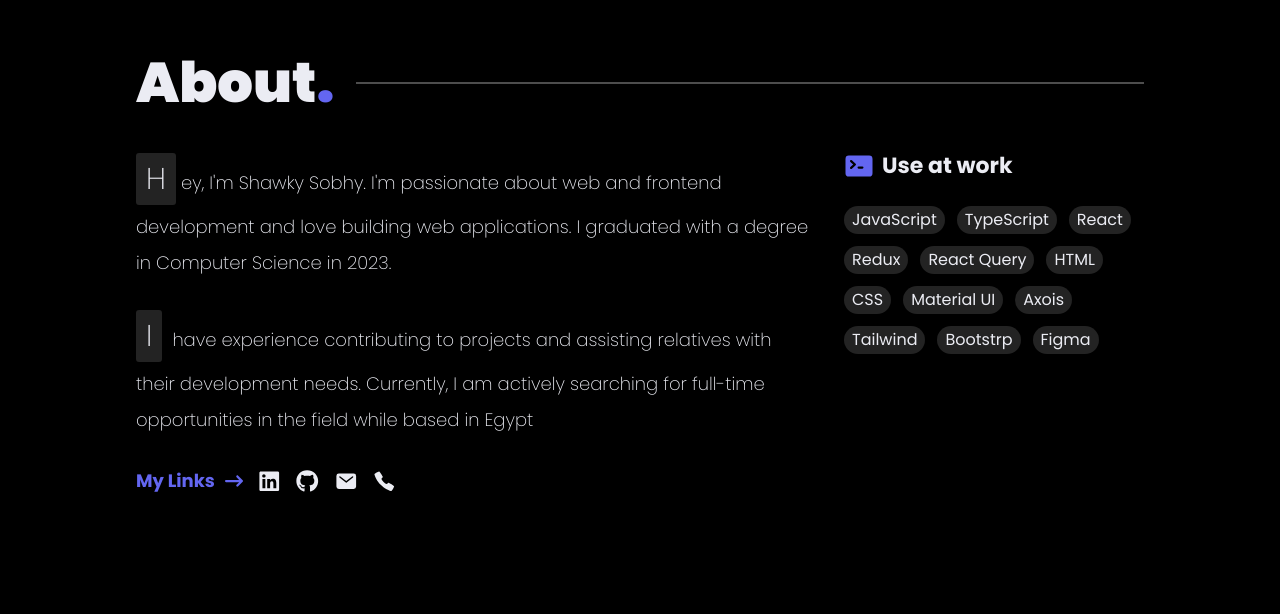
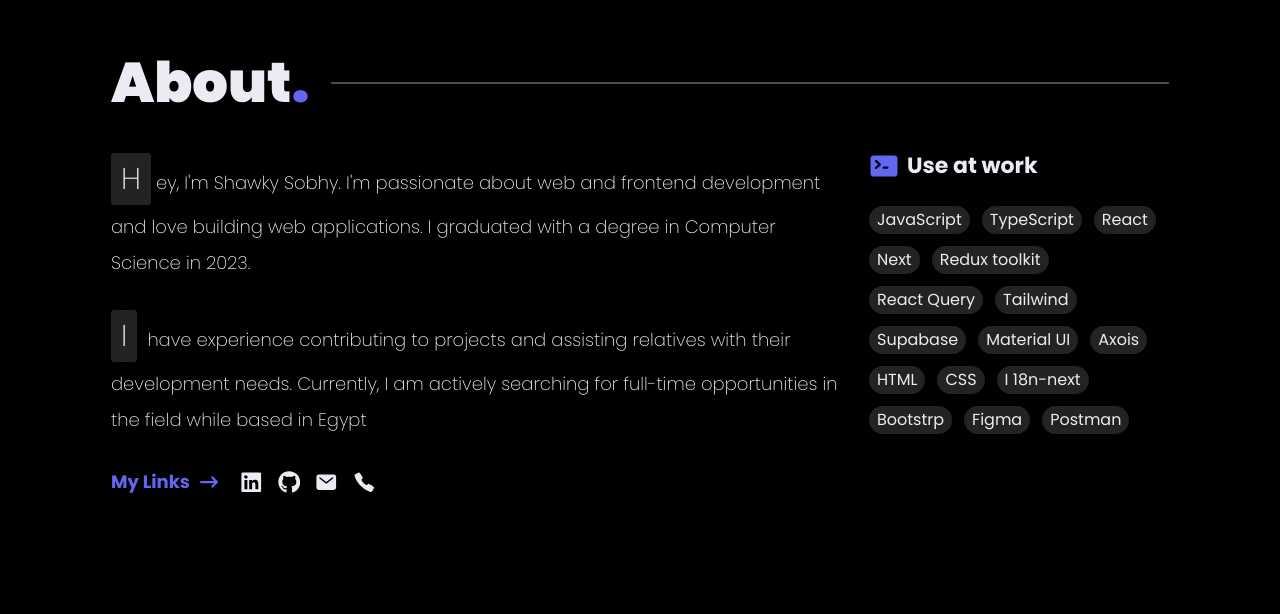
Before and after one commit to shawkysobhy/shawky-sobhy, a React (Vite) app: page / in a window 1280 px wide. Shown: the part 906-1520 px from the top of the page. Built offline with nearby package versions, Linux system fonts and the light colour scheme.

Commit message:
update ui

```diff
--- a/src/components/CertificateItem.tsx
+++ b/src/components/CertificateItem.tsx
@@ -8,14 +8,16 @@ function CertificateItem({
 	certificateLink,
 }: CertificateItemProps) {
 	return (
-		<li className='flex items-center my-[2rem] gap-3'>
+		<li className=' my-[2rem]'>
 			<a
 				target='_blank'
 				href={certificateLink}
 				aria-label='see certification details'>
-				<p>{certificateName}</p>
+				<p>
+					{certificateName}{' '}
+					<IoLink className='inline-block md:ml-4 text-brand' />
+				</p>
 			</a>
-			<IoLink className='text-brand' />
 		</li>
 	);
 }
--- a/src/components/Social.tsx
+++ b/src/components/Social.tsx
@@ -3,10 +3,10 @@ import { FaGithub } from 'react-icons/fa';
 import { IoMail } from 'react-icons/io5';
 import { IoCallSharp } from 'react-icons/io5';
 import { CONTACTS } from '../data/contact';
-const icon = 'text-white w-9 h-9 cursor-pointer hover:text-white';
+const icon = 'text-white w-9 h-9 cursor-pointer ';
 function Social() {
 	return (
-		<div className='flex space-x-[1.6rem]'>
+		<div className='flex '>
 			<a
 				className='iconContainer'
 				target='_blank'
--- a/src/data/constant.ts
+++ b/src/data/constant.ts
@@ -8,15 +8,19 @@ export const tools = [
 	'JavaScript',
 	'TypeScript',
 	'React',
-	'Redux',
+	'Next',
+	'Redux toolkit',
 	'React Query',
+	'Tailwind',
+	'Supabase',
+	'Material UI',
+	'Axois',
 	'HTML',
 	'CSS',
-	'Material UI',
-	'Axois',
-	'Tailwind',
+	'I 18n-next',
 	'Bootstrp',
 	'Figma',
+	'Postman',
 ];
 
 export const Note_Project = `" each task and small project I've tackled represents a step forward in
--- a/src/index.css
+++ b/src/index.css
@@ -19,19 +19,15 @@ body {
 }
 @layer components {
 	.section-wrapper {
-		@apply mb-[4.8rem] py-[7.2rem] px-[2.4rem] relative z-10 max-w-[1200px]	md:p-[9.6rem] md:mb-[9.6rem] m-auto overflow-hidden text-white;
+		@apply mb-[4.8rem] py-[7.2rem] px-[2.4rem] relative z-10 max-w-[1250px]	md:p-[9.6rem] md:mb-[9.6rem] m-auto overflow-hidden text-white;
 	}
 	.styled-link {
 		@apply px-8 py-4  text-[16px] font-bold text-white transition-colors duration-200 border outline-none cursor-pointer bg-[#1b4332] border-brand hover:bg-background flex items-center justify-center space-x-4;
 	}
+	.iconContainer {
+		@apply p-3 text-white rounded-full cursor-pointer hover:bg-indigo-800;
+	}
 }
-.iconContainer {
-	cursor: pointer;
-	color: white;
-	transition: color 0.3s ease-in-out;
-}
-
-
 
 .icon-close {
 	width: 100%;
@@ -74,6 +70,6 @@ body {
 ::-webkit-scrollbar-thumb:hover {
 	background: #a5b4fc;
 }
-.custom-text-shadow{
+.custom-text-shadow {
 	text-shadow: 3px 3px 0 #6366f1;
 }
--- a/src/layout/About.tsx
+++ b/src/layout/About.tsx
@@ -6,7 +6,7 @@ function About() {
 	return (
 		<section className='section-wrapper' data-section id='about'>
 			<SectionTitle direction={'row'} title={'About'} />
-			<div className='grid grid-cols-1 md900:grid-cols-[minmax(0,1fr)_300px] gap-[3rem]'>
+			<div className='grid grid-cols-1 md900:grid-cols-[minmax(0,1fr)_300px] gap-[2rem]'>
 				<div className='leading-loose font-extralight'>
 					<p className='mb-10 about'>
 						Hey, I&apos;m Shawky Sobhy. I&apos;m passionate about web and
--- a/src/layout/Contact.tsx
+++ b/src/layout/Contact.tsx
@@ -23,8 +23,8 @@ function Contact() {
 					</a>
 					if that &apos;s more your speed.
 				</p>
-				<div className='flex items-center gap-4 text-sm font-bold md:text-md'>
-					<IoMdMailOpen /> shawkysobhy98@gmail.com
+				<div className='flex items-center gap-4 text-sm font-bold md:text-md '>
+					<IoMdMailOpen className='text-brand' /> shawkysobhy98@gmail.com
 				</div>
 			</div>
 		</section>
--- a/tailwind.config.js
+++ b/tailwind.config.js
@@ -12,8 +12,8 @@ export default {
 		},
 		extend: {
 			textShadow: {
-        'custom': '2px 2px 4px rgba(0, 0, 0, 0.5)', // Customize your shadow here
-      },
+				custom: '2px 2px 4px rgba(0, 0, 0, 0.5)', // Customize your shadow here
+			},
 			fontFamily: {
 				note: ['Mali', 'cursive'],
 				titilllium: ['Titillium Web', 'sans-serif'],
```
